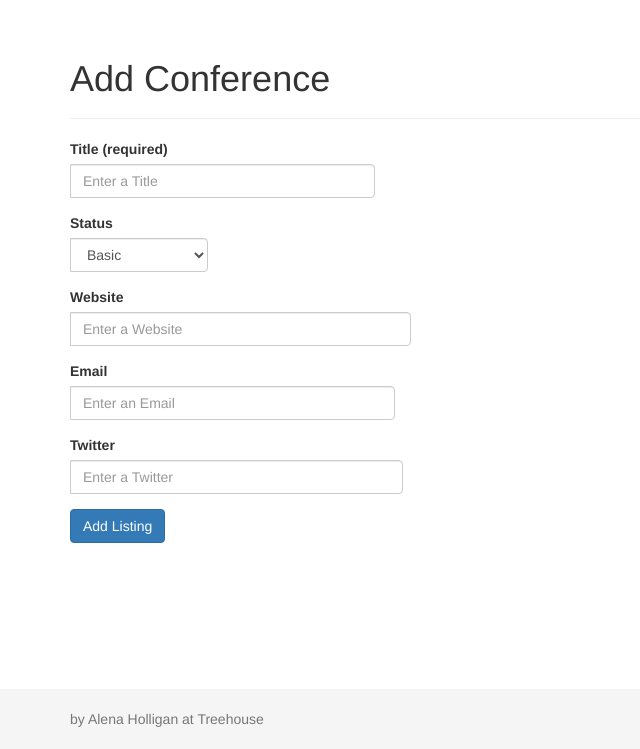
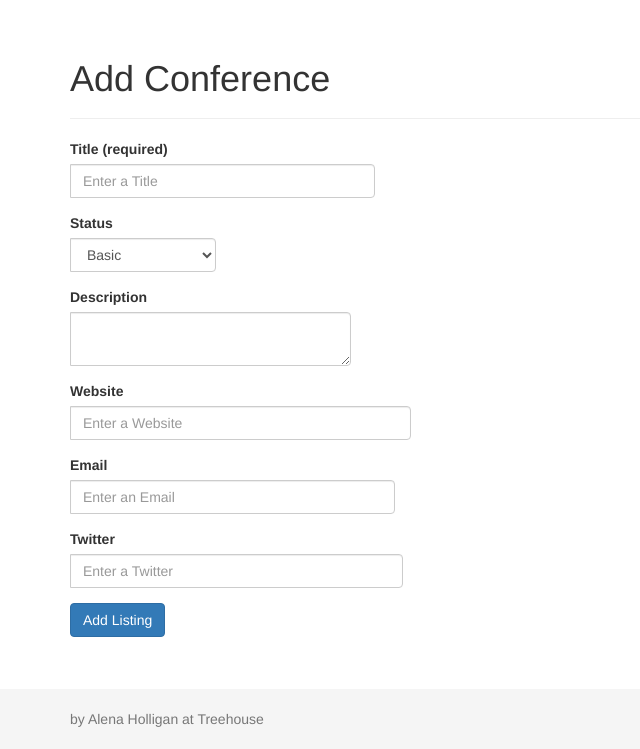
Before and after one commit to sjackson01/2-PHPExtendingOOP, a PHP site: page /add.php in a window 1280 px wide. Shown: the part 51-800 px from the top of the page, without its empty margins (0-640 px from the left). Run offline with PHP 8.4, Linux system fonts and the light colour scheme; data comes from the database, SQL or seed files in the repository.

Commit message:
Add: ListingPremium.php - setValues() to Premium listing class and extend the method to call individual set methods Modify: Collection.php - Statuses property to include premium at the top of the drop down list Add: form_listing.php - Description text area and include a php block that checks if the listing is premium Test: index.php -  var_dump to ensure description is being added to the new ListingPremium object $test

```diff
--- a/classes/Collection.php
+++ b/classes/Collection.php
@@ -7,7 +7,7 @@
 
 class Collection
 {
-    private $statuses = ['basic', 'inactive'];
+    private $statuses = ['premium','basic', 'inactive'];
     private $db;
     // array of listing objects
     public $listings = [];
--- a/classes/ListingPremium.php
+++ b/classes/ListingPremium.php
@@ -8,6 +8,18 @@ class ListingPremium extends ListingBasic
      * Gets the local property $description
      * @return string
      */
+
+     /**
+     * Calls individual methods to set values for object properties.
+     * Uses parent setValues() method to call individual methods from parent class.
+     * @param array $data Data to set from user or database
+     */
+    public function setValues($data = []) {
+        parent::setValues($data);
+        if (isset($data['description'])) {
+            $this->setDescription($data['description']);
+        }
+    }
 
      public function getDescription()
      {
--- a/index.php
+++ b/index.php
@@ -13,9 +13,8 @@ $directory->selectListings($filter);
 
 $title = "PHP Conferences";
 require 'inc/header.php';
-$test = new ListingPremium();
-$test->setDescription('My description with <b> Good Tags </b> and
-                       <a href="http:example.com"> Bad Tags </a>');
+$test = new ListingPremium(['description' => 'My description with
+<b>Good</b> tags and <a href="http://example.com"> Bad Tags </a>']);
 var_dump($test);
 var_dump(get_class($test));
 var_dump(is_a($test, 'ListingBasic'));
--- a/views/form_listing.php
+++ b/views/form_listing.php
@@ -15,6 +15,17 @@
     </select>
 </div>
 <div class="form-group input-group">
+    <label class="control-label" for="description">Description</label>
+    <textarea class="form-control" name="description"  id="description">
+    <?php
+        //check if listing is premium
+        if(is_a($listing, 'ListingPremium')){
+            echo $listing->getDescription();
+        }
+    ?>
+    </textarea>
+</div>
+<div class="form-group input-group">
     <label class="control-label" for="website">Website</label>
     <input class="form-control" type="text" name="website" id="website" placeholder="Enter a Website" value="<?php echo $listing->getWebsite(); ?>"  size="30" />
 </div>
```
